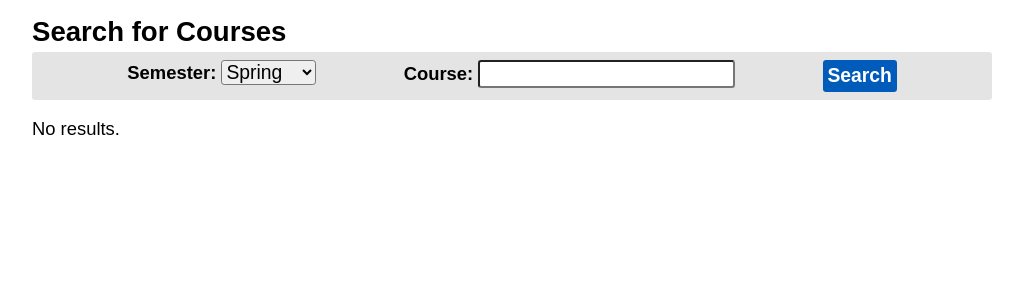
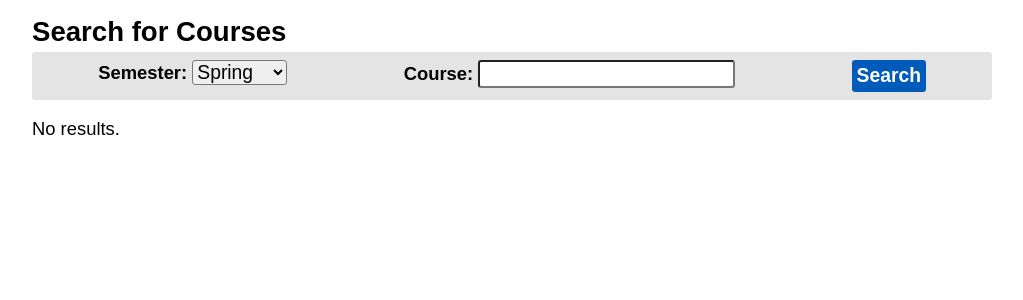
Before and after one commit to StephenOrJames/ubutils, a Flask app: page /calendar-generator in a window 1280 px wide. Shown: the part 60-360 px from the top of the page, without its empty margins (128-1151 px from the left). Run offline with Flask 2, Linux system fonts and the light colour scheme.

Commit message:
Change space-evenly to space-around for better compatibility

```diff
--- a/static/calendar_generator.css
+++ b/static/calendar_generator.css
@@ -40,7 +40,7 @@ button {
 }
 
 form {
-  justify-content: space-evenly;
+  justify-content: space-around;
   flex-direction: column;
   display: flex;
   margin-top: .25rem;
```
